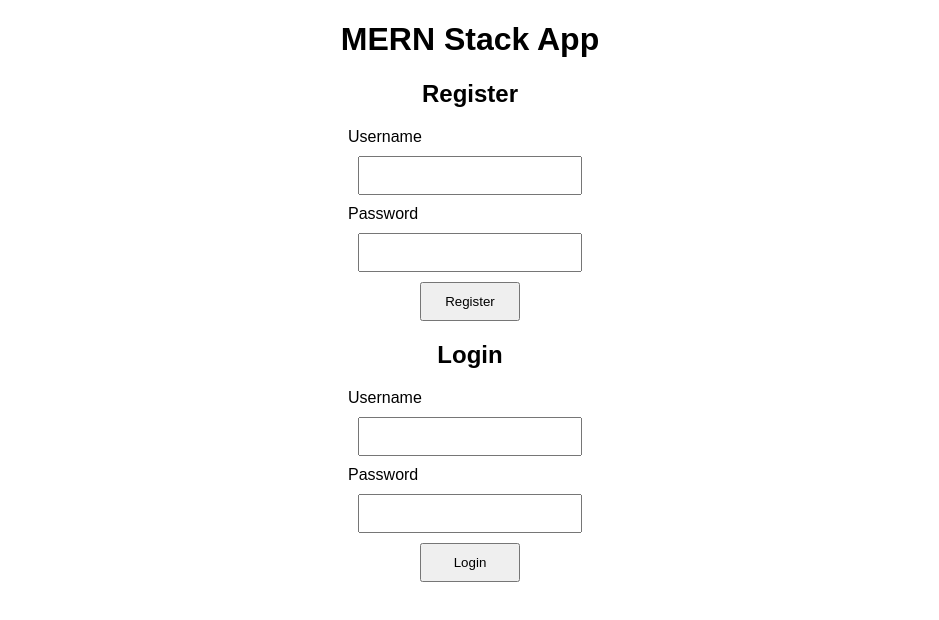
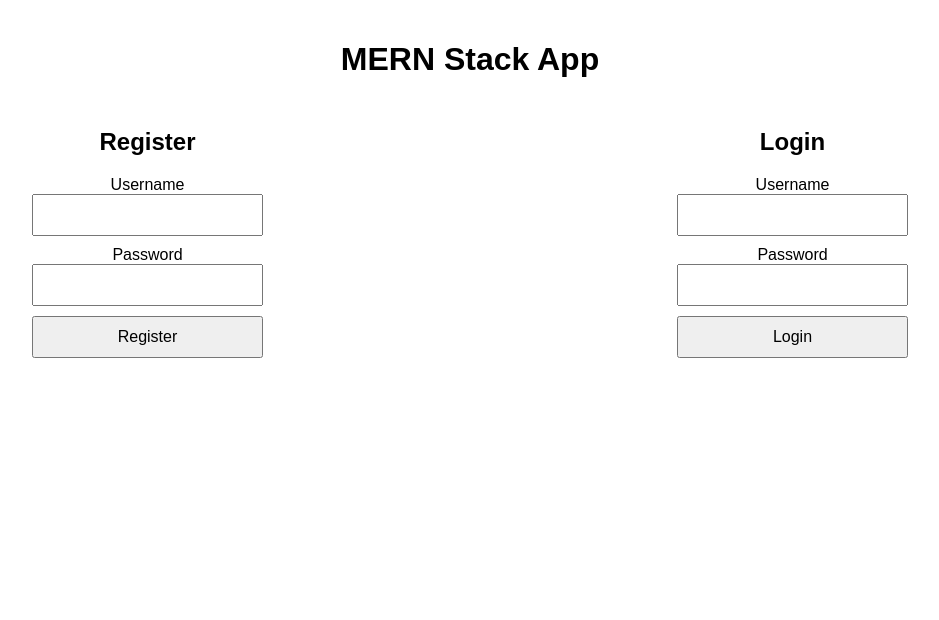
Before and after one commit to Edvusae/Registration-form, a React (Create React App) app in the folder my-app/: page / in a window 1280 px wide. Shown: the top 620 px of the page, without its empty margins (170-1109 px from the left). Built offline with nearby package versions, Linux system fonts and the light colour scheme.

Commit message:
Updating and refactor the each file

```diff
--- a/my-app/src/App.js
+++ b/my-app/src/App.js
@@ -1,14 +1,16 @@
 import React from 'react';
 import Register from './components/Register';
 import Login from './components/Login';
-import './css/style.css'
+import './css/style.css';
 
 const App = () => {
     return (
-        <div>
+        <div className="app-container">
             <h1>MERN Stack App</h1>
-            <Register />
-            <Login />
+            <div className="form-wrapper">
+                <Register />
+                <Login />
+            </div>
         </div>
     );
 };
--- a/my-app/src/css/style.css
+++ b/my-app/src/css/style.css
@@ -1,25 +1,25 @@
-/* styles.css */
-body {
-    font-family: Arial, sans-serif;
+.app-container {
+  text-align: center;
+  padding: 20px;
+  font-family: Arial, sans-serif;
 }
 
-h1, h2 {
-    text-align: center;
+.form-wrapper {
+  display: flex;
+  justify-content: center;
+  gap: 50px;
+  margin-top: 30px;
 }
 
 form {
-    display: flex;
-    flex-direction: column;
-    align-items: center;
+  display: flex;
+  flex-direction: column;
+  gap: 10px;
+  max-width: 300px;
+  margin: auto;
 }
 
-input {
-    margin: 10px;
-    padding: 10px;
-    width: 200px;
+input, button {
+  padding: 10px;
+  font-size: 16px;
 }
-
-button {
-    padding: 10px;
-    width: 100px;
-}
```
Also changed, not shown: 1 other file (tests, documents, lock files or other folders).
